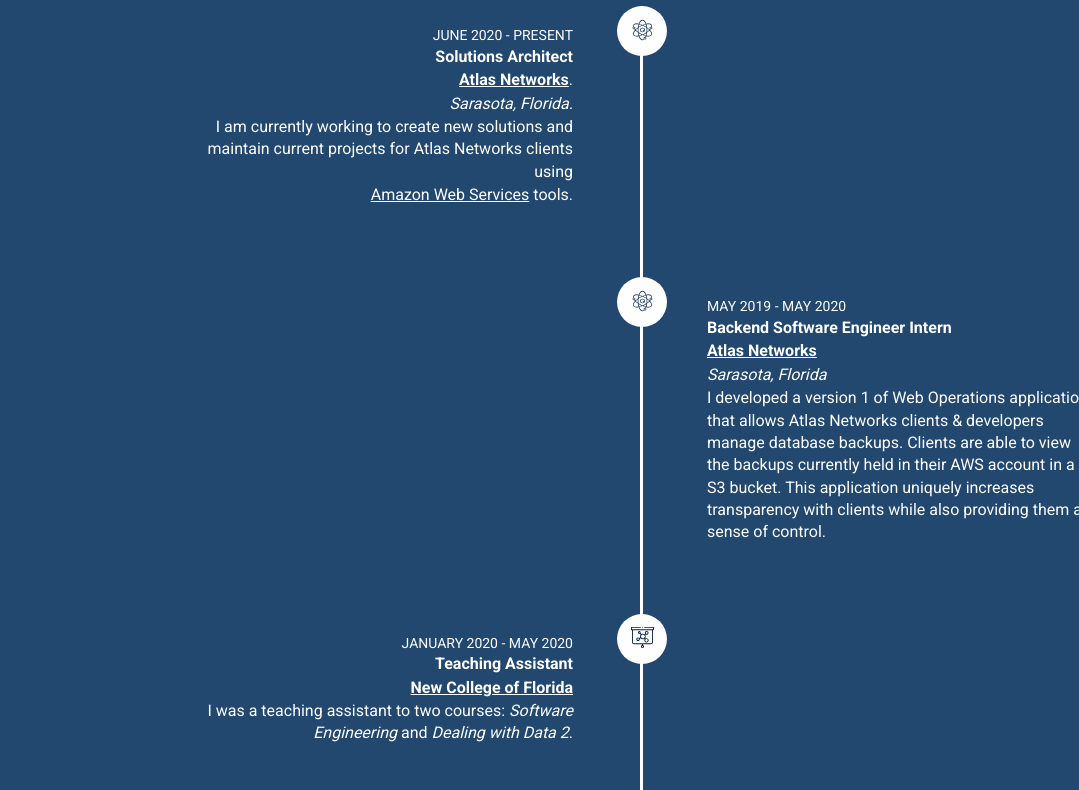
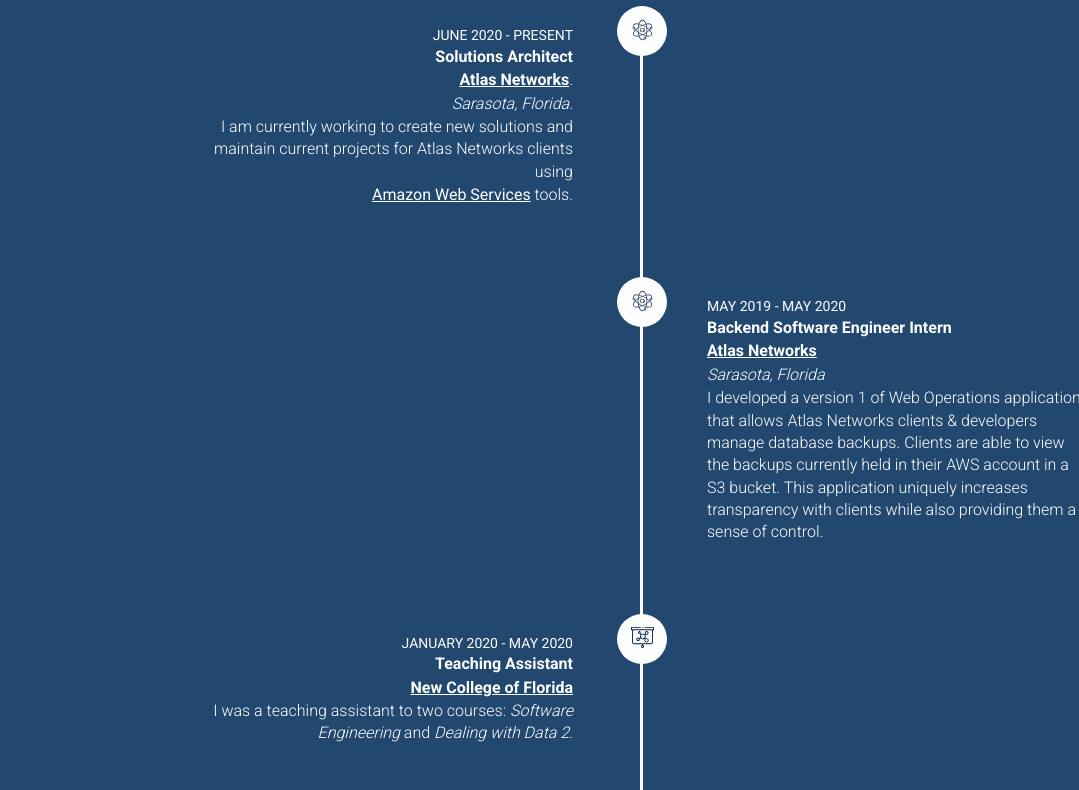
Before and after one commit to hayleemillar/hayleemillar.github.io, a plain HTML site: page index.html in a window 1280 px wide. Shown: the part 512-1302 px from the top of the page, without its empty margins (0-1079 px from the left). Drawn offline with nearby package versions, Linux system fonts and the light colour scheme.

Commit message:
change font weight

```diff
--- a/assets/style.css
+++ b/assets/style.css
@@ -2,6 +2,11 @@ body {
   background-color: #224870;
   color: #fff;
   font-family: 'Roboto', sans-serif;
+  font-weight: 300;
+}
+
+body * {
+  font-weight: 300;
 }
 
 h1 {
```
